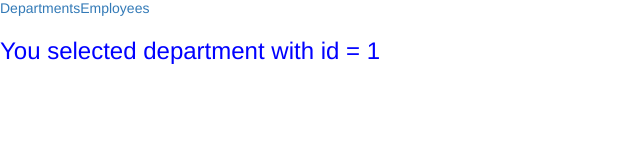
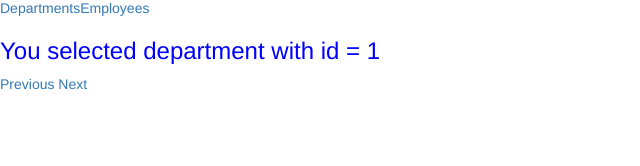
Before and after one commit to JeevanVas/angular4-sample, an Angular app: page /departments/1 in a window 1280 px wide. Shown: the part 118-284 px from the top of the page, without its empty margins (0-640 px from the left). Built offline with nearby package versions, Linux system fonts and the light colour scheme.

Commit message:
Params observable used for navigating

```diff
--- a/src/app/department-detail.component.ts
+++ b/src/app/department-detail.component.ts
@@ -1,14 +1,31 @@
 import { Component, OnInit } from "@angular/core";
-import { ActivatedRoute } from "@angular/router";
+import { ActivatedRoute, Router, Params } from "@angular/router";
 
 @Component({
-    template:'<h3>You selected department with id = {{departmentId}}</h3>'
+    template:`<h3>You selected department with id = {{departmentId}}</h3>
+              <a (click)="goPrevious()"> Previous </a>
+              <a (click)="goNext()"> Next </a>
+              `
 })
 export class DepartmentDetailComponent implements OnInit{
     public departmentId;
-    constructor(private route:ActivatedRoute){}
-    ngOnInit(){
+    constructor(private route:ActivatedRoute, private router:Router){}
+    /*ngOnInit(){
         let id = this.route.snapshot.params['id'];
         this.departmentId = id;
+    }*/
+    ngOnInit(){
+        this.route.params.subscribe((params: Params) => {
+            let id = parseInt(params['id']);
+            this.departmentId = id;
+        })
+    }
+    goPrevious(){
+        let previousId = this.departmentId - 1;
+        this.router.navigate(['/departments', previousId]);
+    }
+    goNext(){
+        let nextId = this.departmentId + 1;
+        this.router.navigate(['/departments', nextId]);
     }
 }
```
